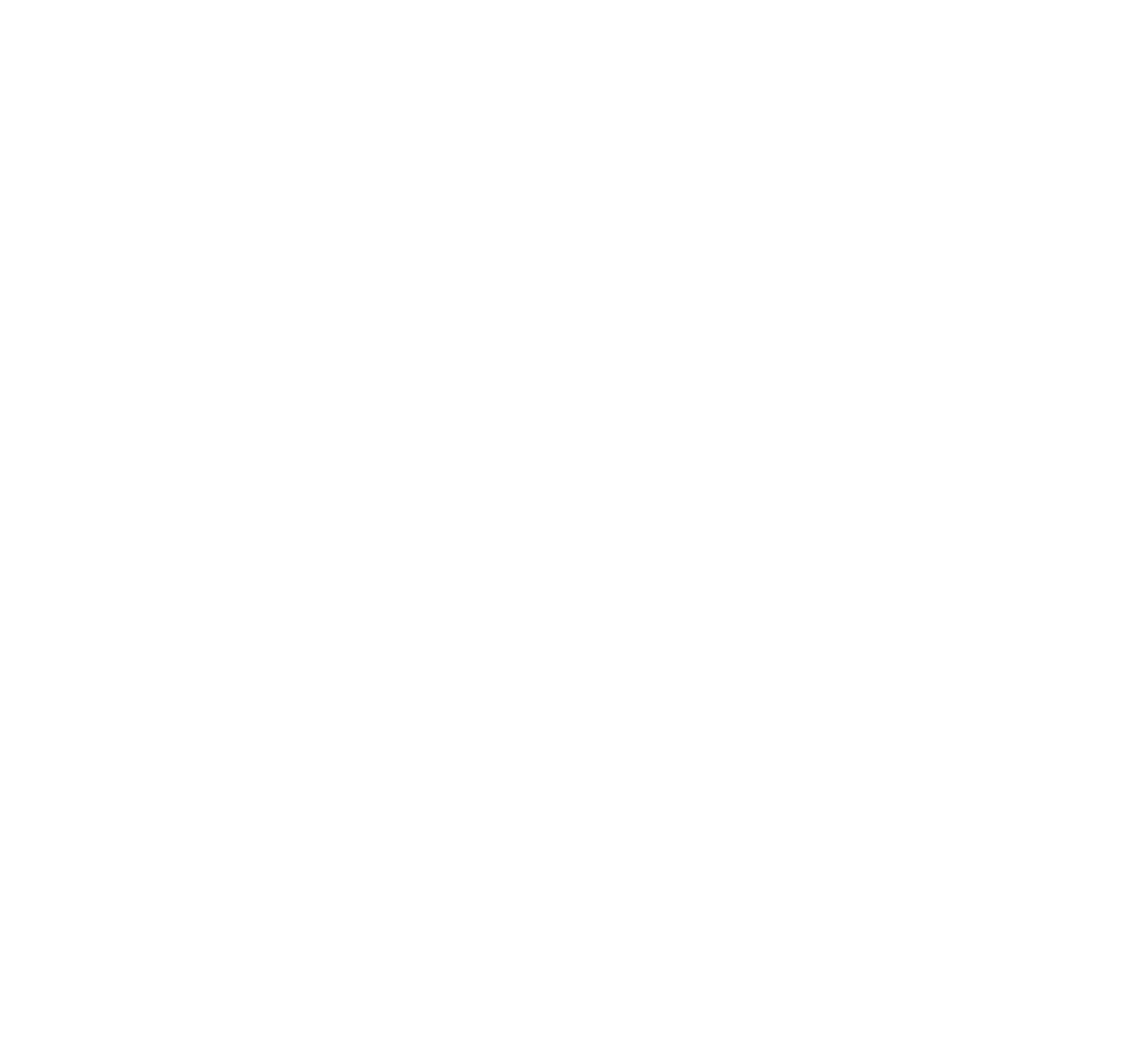
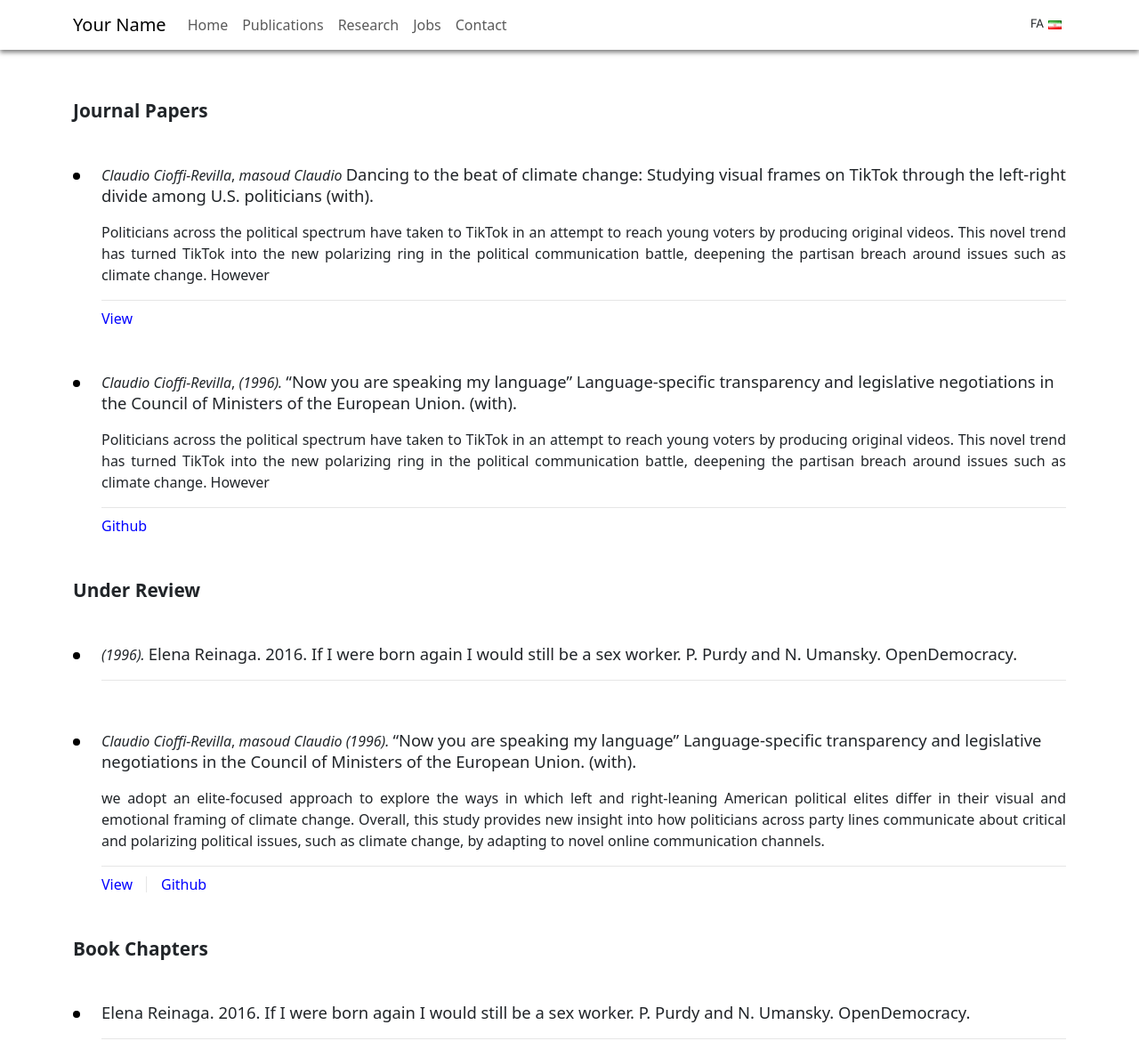
Before and after one commit to reza-azimifar/Academic-CV, a website: page publications.html in a window 1280 px wide. Shown: the top 1179 px of the page at 89% size. Before the commit the page ends 800 px from the top, so only its background shows below. Drawn offline with nearby package versions, Linux system fonts and the light colour scheme.

Commit message:
complete publications.html and style it

```diff
--- a/assets/css/style.css
+++ b/assets/css/style.css
@@ -127,3 +127,85 @@
     margin-bottom: 1rem !important;
     margin-top: 2rem;
 }
+
+/* Publications page styles */
+.publication_container {
+    margin-top: 3rem;
+}
+
+.publication_container .publications_header {
+    margin-bottom: 1rem;
+}
+
+.publication_container .publications_header span {
+    font-style: italic;
+    font-size: 1rem;
+}
+
+.publication_container .publications_header h2 {
+    display: inline;
+    font-size: 1.15rem;
+    text-align: justify;
+}
+
+.publication_container .publications_item {
+    margin-bottom: 3rem;
+    margin-left: 2rem;
+    position: relative;
+}
+
+.publication_container .publications_item::before {
+    content: "";
+    position: absolute;
+    top: 9px;
+    left: -2rem;
+    width: 8px;
+    height: 8px;
+    border-radius: 50%;
+    background-color: #000;
+}
+
+.publication_container p {
+    text-align: justify;
+}
+
+.publication_container .publications_footer {
+    margin-bottom: 0.5rem;
+    list-style: none;
+    display: flex;
+    align-items: center;
+    justify-content: flex-start;
+    margin: 0;
+    padding: 0;
+    padding-top: 0.5rem;
+    border-top: 1px solid #e6e6e6;
+}
+
+.publication_container .publications_footer span {
+    margin: 0;
+    margin-right: 1rem;
+}
+
+.publication_container .publications_footer li {
+    margin-right: 2rem;
+    position: relative;
+}
+
+.publication_container .publications_footer li::before {
+    content: "";
+    position: absolute;
+    right: -1rem;
+    top: 12%;
+    height: 76%;
+    width: 1px;
+    background-color: #e6e6e6;
+}
+
+.publication_container .publications_footer li:last-of-type:before {
+    display: none;
+}
+
+.publication_container .publications_footer a {
+    color: blue;
+    text-decoration: none;
+}
--- a/publications.html
+++ b/publications.html
@@ -0,0 +1,133 @@
+<!DOCTYPE html>
+
+<html lang="en">
+    <head>
+        <meta charset="UTF-8">
+        <meta http-equiv="X-UA-Compatible" content="IE=edge" />
+        <meta name="viewport" content="width=device-width, initial-scale=1.0">
+        <link rel="icon" type="image/x-icon" href="./assets/images/icons/favicon.png"/>
+
+        <link rel="stylesheet" href="./node_modules/bootstrap/dist/css/bootstrap.css">
+        <link rel="stylesheet" href="./node_modules/aos/dist/aos.css">
+        <link rel="stylesheet" href="./assets/css/style.css">
+
+        <script src="./node_modules/jquery/dist/jquery.js"></script>
+        <script src="./node_modules/bootstrap/dist/js/bootstrap.js"></script>
+        <script src="./node_modules/aos/dist/aos.js"></script>
+
+        <script>
+            $(function () {
+              $("#include_navbar").load("./utils/navbar.html");
+            });
+        </script>
+
+        <title>Academic CV</title>
+    </head>
+
+    <body>
+        <div id="include_navbar"></div>
+
+        <div class="container pt-4" id="content_wrapper">
+            <h6 id="publications_type_one_title" class="title">Journal Papers</h6>
+            <div id="publications_type_one_data" class="publication_container">
+                <div class="publications_item">
+                    <div class="publications_header">
+                        <span>Claudio Cioffi-Revilla</span>,
+                        <span>masoud Claudio </span>
+                        <h2>Dancing to the beat of climate change: Studying visual frames on TikTok through the left-right divide among U.S. politicians (with).</h2>
+                    </div>
+                    <p>Politicians across the political spectrum have taken to TikTok in an attempt to reach young voters by producing original videos. This novel trend has turned TikTok into the new polarizing ring in the political communication battle, deepening the partisan breach around issues such as climate change. However</p>
+                    <ul class="publications_footer">
+                        <li>
+                            <a href="https://link.com" target="_blank">View</a>
+                        </li>
+                    </ul>
+                </div>
+                <div class="publications_item">
+                    <div class="publications_header">
+                        <span>Claudio Cioffi-Revilla</span>,
+                        <span>(1996). </span>
+                        <h2>“Now you are speaking my language” Language-specific transparency and legislative negotiations in the Council of Ministers of the European Union. (with).</h2>
+                    </div>
+                    <p>Politicians across the political spectrum have taken to TikTok in an attempt to reach young voters by producing original videos. This novel trend has turned TikTok into the new polarizing ring in the political communication battle, deepening the partisan breach around issues such as climate change. However</p>
+                    <ul class="publications_footer">
+                        <li>
+                            <a href="http://github.com" target="_blank">Github</a>
+                        </li>
+                    </ul>
+                </div>
+            </div>
+
+            <h6 id="publications_type_two_title" class="title">Under Review</h6>
+            <div id="publications_type_two_data" class="publication_container">
+                <div class="publications_item">
+                    <div class="publications_header">
+                        <span>(1996).</span>
+                        <h2>Elena Reinaga. 2016. If I were born again I would still be a sex worker. P. Purdy and N. Umansky. OpenDemocracy.</h2>
+                    </div>
+                    <p></p>
+                    <ul class="publications_footer"></ul>
+                </div>
+                <div class="publications_item">
+                    <div class="publications_header">
+                        <span>Claudio Cioffi-Revilla</span>,
+                        <span>masoud Claudio </span>
+                        <span>(1996).</span>
+                        <h2>“Now you are speaking my language” Language-specific transparency and legislative negotiations in the Council of Ministers of the European Union. (with).</h2>
+                    </div>
+                    <p>we adopt an elite-focused approach to explore the ways in which left and right-leaning American political elites differ in their visual and emotional framing of climate change. Overall, this study provides new insight into how politicians across party lines communicate about critical and polarizing political issues, such as climate change, by adapting to novel online communication channels.</p>
+                    <ul class="publications_footer">
+                        <li><a href="http://link.com" target="_blank">View</a></li>
+                        <li><a href="http://github.com" target="_blank">Github</a></li>
+                    </ul>
+                </div>
+            </div>
+
+            <h6 id="publications_type_three_title" class="title">Book Chapters</h6>
+            <div id="publications_type_three_data" class="publication_container">
+                <div class="publications_item">
+                    <div class="publications_header">
+                        <h2>Elena Reinaga. 2016. If I were born again I would still be a sex worker. P. Purdy and N. Umansky. OpenDemocracy.</h2>
+                    </div>
+                    <p></p>
+                    <ul class="publications_footer"></ul>
+                </div>
+                <div class="publications_item">
+                    <div class="publications_header">
+                        <span>Claudio Cioffi-Revilla</span>
+                        <span>(1996).</span>
+                        <h2>“Now you are speaking my language” Language-specific transparency and legislative negotiations in the Council of Ministers of the European Union. (with).</h2>
+                    </div>
+                    <p>we adopt an elite-focused approach to explore the ways in which left and right-leaning American political elites differ in their visual and emotional framing of climate change. Overall, this study provides new insight into how politicians across party lines communicate about critical and polarizing political issues, such as climate change, by adapting to novel online communication channels.</p>
+                    <ul class="publications_footer">
+                        <li><a href="http://link.com" target="_blank">View</a></li>
+                        <li><a href="http://github.com" target="_blank">Github</a></li>
+                    </ul>
+                </div>
+            </div>
+
+            <h6 id="publications_type_four_title" class="title"></h6>
+            <div id="publications_type_four_data" class="publication_container">
+                <div class="publications_item">
+                    <div class="publications_header">
+                        <h2>Elena Reinaga. 2016. If I were born again I would still be a sex worker. P. Purdy and N. Umansky. OpenDemocracy.</h2>
+                    </div>
+                    <p></p>
+                    <ul class="publications_footer"></ul>
+                </div>
+                <div class="publications_item">
+                    <div class="publications_header">
+                        <span>Claudio Cioffi-Revilla</span>
+                        <span>(1996).</span>
+                        <h2>“Now you are speaking my language” Language-specific transparency and legislative negotiations in the Council of Ministers of the European Union. (with).</h2>
+                    </div>
+                    <p>we adopt an elite-focused approach to explore the ways in which left and right-leaning American political elites differ in their visual and emotional framing of climate change. Overall, this study provides new insight into how politicians across party lines communicate about critical and polarizing political issues, such as climate change, by adapting to novel online communication channels.</p>
+                    <ul class="publications_footer">
+                        <li><a href="http://link.com" target="_blank">View</a></li>
+                        <li><a href="http://github.com" target="_blank">Github</a></li>
+                    </ul>
+                </div>
+            </div>
+        </div>
+    </body>
+</html>
```
